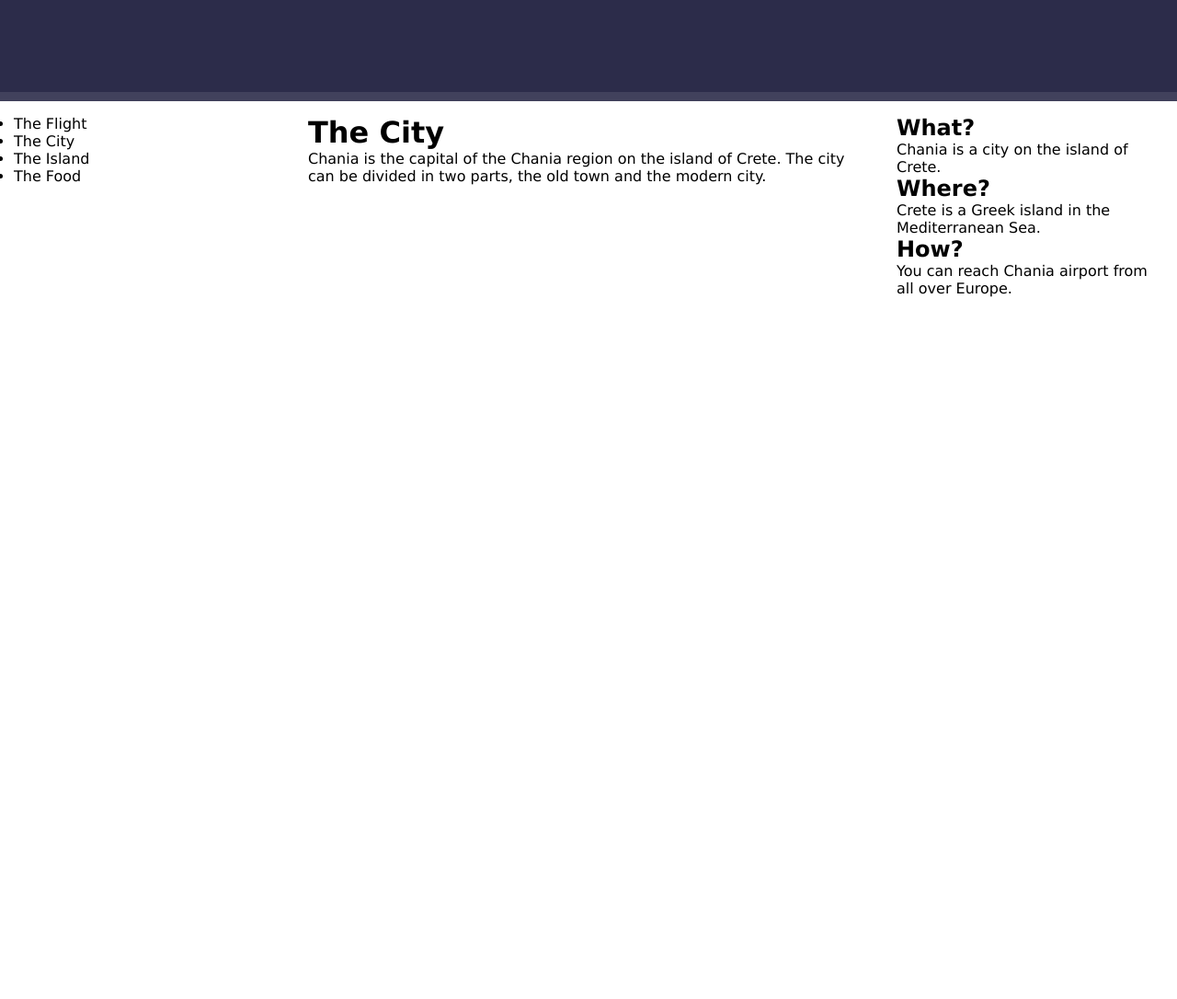
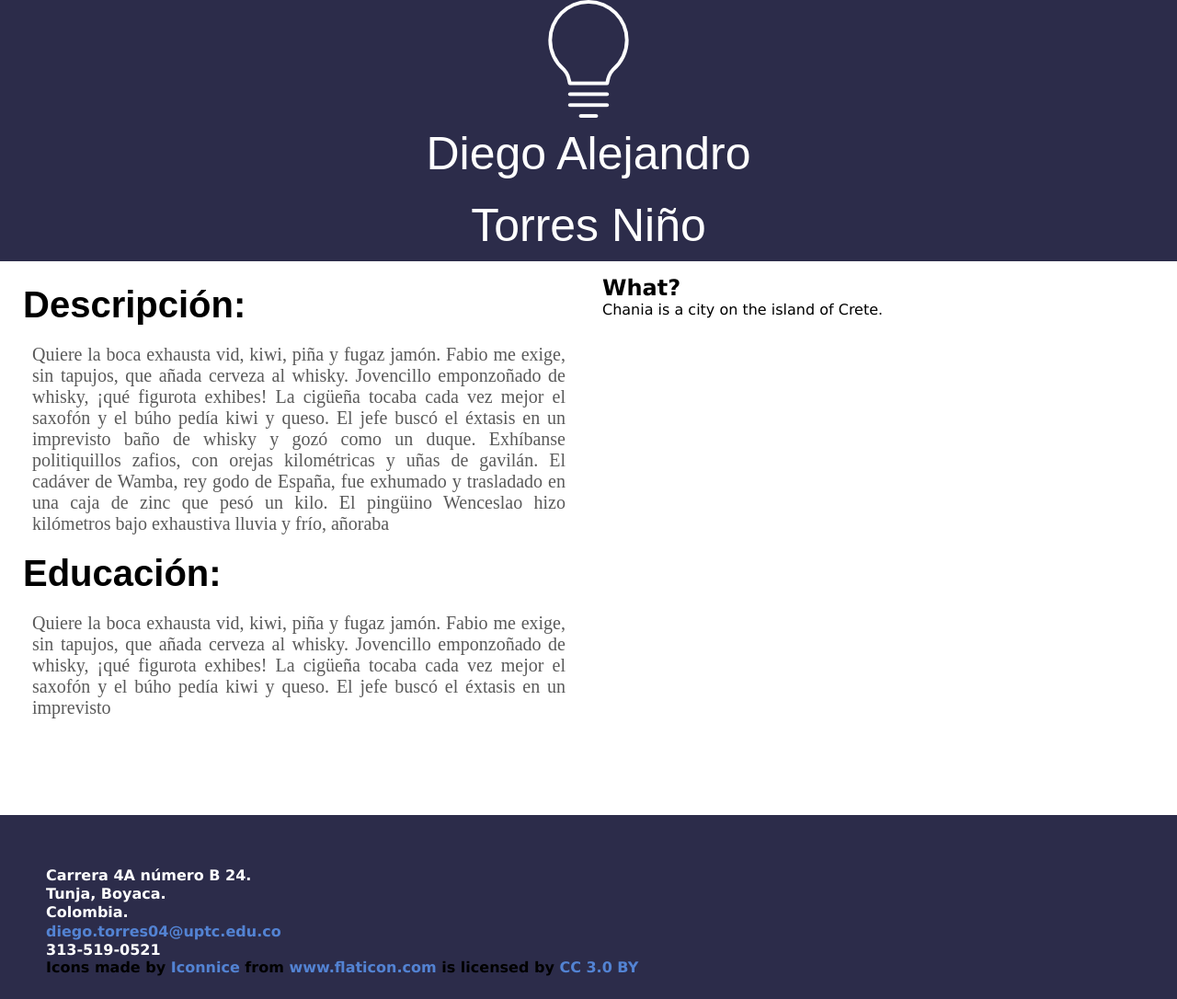
Before and after one commit to KashiKami/resume-Responsive, a plain HTML site: page untitled/html/index.html in a window 1280 px wide. Shown: the whole page at 92% size. Before the commit the page ends 800 px from the top, so only its background shows below. Drawn offline with Linux system fonts and the light colour scheme.

Commit message:
Add files via upload

```diff
--- a/untitled/html/index.html
+++ b/untitled/html/index.html
@@ -9,34 +9,58 @@
 <body>
 <nav>
     <div class="row head">
+        <div>
+            <div class="image"></div>
+            <p class="name">Diego Alejandro</p>
+            <p class="name">Torres Niño</p>
         </div>
-        <div class="row head-separator">
+
     </div>
 </nav>
 
-    <div class="col-3 menu">
-        <ul>
-            <li>The Flight</li>
-            <li>The City</li>
-            <li>The Island</li>
-            <li>The Food</li>
+<div class="col-6">
+    <ul type="none">
+        <li>
+            <h2 class="title">Descripción:</h2>
+            <p class="context">Quiere la boca exhausta vid, kiwi, piña y fugaz jamón. Fabio me exige, sin tapujos, que añada cerveza al whisky. Jovencillo emponzoñado de whisky, ¡qué figurota exhibes! La cigüeña tocaba cada vez mejor el saxofón y el búho pedía kiwi y queso. El jefe buscó el éxtasis en un imprevisto baño de whisky y gozó como un duque. Exhíbanse politiquillos zafios, con orejas kilométricas y uñas de gavilán. El cadáver de Wamba, rey godo de España, fue exhumado y trasladado en una caja de zinc que pesó un kilo. El pingüino Wenceslao hizo kilómetros bajo exhaustiva lluvia y frío, añoraba</p>
+        </li>
+
+        <li>
+            <h2 class="title">Educación:</h2>
+            <p class="context">Quiere la boca exhausta vid, kiwi, piña y fugaz jamón. Fabio me exige, sin tapujos, que añada cerveza al whisky. Jovencillo emponzoñado de whisky, ¡qué figurota exhibes! La cigüeña tocaba cada vez mejor el saxofón y el búho pedía kiwi y queso. El jefe buscó el éxtasis en un imprevisto</p>
+        </li>
     </ul>
 </div>
 
 <div class="col-6">
-        <h1>The City</h1>
-        <p>Chania is the capital of the Chania region on the island of Crete. The city can be divided in two parts, the old town and the modern city.</p>
-    </div>
-
-    <div class="col-3 right">
     <div class="aside">
         <h2>What?</h2>
         <p>Chania is a city on the island of Crete.</p>
-            <h2>Where?</h2>
-            <p>Crete is a Greek island in the Mediterranean Sea.</p>
-            <h2>How?</h2>
-            <p>You can reach Chania airport from all over Europe.</p>
     </div>
 </div>
+<div class="div-space"></div>
+
+<footer class="footer-distributed">
+    <div class="footer-center">
+        <div>
+            <p>Carrera 4A número B 24.</p>
+        </div>
+        <div>
+            <p>Tunja, Boyaca.</p>
+        </div>
+        <div>
+            <p>Colombia.</p>
+        </div>
+        <div>
+            <p><a href="mailto:support@company.com">diego.torres04@uptc.edu.co</a></p>
+        </div>
+        <div>
+            <p>313-519-0521</p>
+        </div>
+        <div>
+        Icons made by <a href="https://www.flaticon.com/authors/iconnice" title="Iconnice">Iconnice</a> from <a href="https://www.flaticon.com/" title="Flaticon">www.flaticon.com</a> is licensed by <a href="http://creativecommons.org/licenses/by/3.0/" title="Creative Commons BY 3.0" target="_blank">CC 3.0 BY</a>
+        </div>
+    </div>
+</footer>
 </body>
 </html>
--- a/untitled/html/myStyle.css
+++ b/untitled/html/myStyle.css
@@ -1,14 +1,3 @@
-
-.head{
-    background-color: #2c2c4a;
-    min-height:100px;
-}
-
-.head-separator{
-    background-color: #41415C;
-    min-height: 10px;
-}
-
 * {
     box-sizing: border-box;
     margin: 0;
@@ -16,6 +5,13 @@
     border: 0;
     font-family: "Lucida Sans", sans-serif;
 }
+
+.head{
+    background-color: #2c2c4a;
+    min-height:150px;
+    position:relative;
+}
+
 .row::after {
     content: "";
     clear: both;
@@ -24,6 +20,11 @@
 [class*="col-"] {
     float: left;
     padding: 15px;
+}
+
+.separatorContext{
+    background-color: #9933cc;
+    height: 1px;
 }
 
 .header {
@@ -50,3 +51,114 @@
     .col-11 {width: 91.66%;}
     .col-12 {width: 100%;}
 }
+
+.title{
+    display: block;
+    -webkit-box-sizing: content-box;
+    -moz-box-sizing: content-box;
+    box-sizing: content-box;
+    z-index: auto;
+    width: auto;
+    height: auto;
+    position: static;
+    cursor: default;
+    opacity: 1;
+    padding: 10px;
+    overflow: visible;
+    -webkit-border-radius: 0;
+    border-radius: 0;
+    font: bold 40px sans-serif;
+    color: black;
+    -o-text-overflow: ellipsis;
+    text-overflow: ellipsis;
+    -webkit-transform-origin: 50% 50% 0;
+    transform-origin: 50% 50% 0;
+}
+
+.context{
+    display: block;
+    -webkit-box-sizing: content-box;
+    -moz-box-sizing: content-box;
+    box-sizing: content-box;;
+    z-index: auto;
+    width: auto;
+    height: auto;
+    position: static;
+    cursor: default;
+    opacity: 1;
+    margin: 0;
+    padding: 10px 10px 10px 20px;
+    overflow: visible;
+    border: none;
+    -webkit-border-radius: 0;
+    border-radius: 0;
+    font: normal 20px 'Cookie';
+    color: rgba(90,90,90,1);
+    -o-text-overflow: ellipsis;
+    text-overflow: ellipsis;
+    -webkit-transform-origin: 50% 50% 0;
+    transform-origin: 50% 50% 0;
+    text-align: justify;
+
+}
+
+.image{
+    width:128px;
+    height:128px;
+    margin: auto;
+    background: url("idea.png");
+    float: center;
+}
+
+.div-space{
+    clear: both;
+}
+
+.name{
+    font: 50px sans-serif;
+    color: #ffffff;
+    text-align: center;
+    -o-text-overflow: ellipsis;
+    text-overflow: ellipsis;
+    width: auto;
+    height: auto;
+    padding: 10px;
+    margin: auto;
+    overflow: visible;
+    display: block;
+    float: none;
+    z-index: auto;
+    -webkit-box-sizing: content-box;
+    -moz-box-sizing: content-box;
+    box-sizing: content-box;
+    position: static;
+    opacity: 1;
+    cursor: default;
+    margin-left: inherit;
+    float: center;
+}
+
+.footer-distributed{
+	background-color: #2c2c4a;
+	box-shadow: 0 1px 1px 0 rgba(0, 0, 0, 0.12);
+	box-sizing: border-box;
+	width: 100%;
+	height: 200px;
+	text-align: left;
+	font: bold 16px sans-serif;
+
+	padding: 55px 50px;
+	margin-top: 80px;
+}
+
+.footer-distributed .footer-center p{
+	display: inline-block;
+	color: #ffffff;
+	vertical-align: middle;
+	margin:0;
+}
+
+a{
+	color:  #5383d3;
+	text-decoration: none;
+}
```
Also changed, not shown: untitled/html/idea.png (added), 1 other file. Lines whose indentation alone changed are shown as unchanged.
